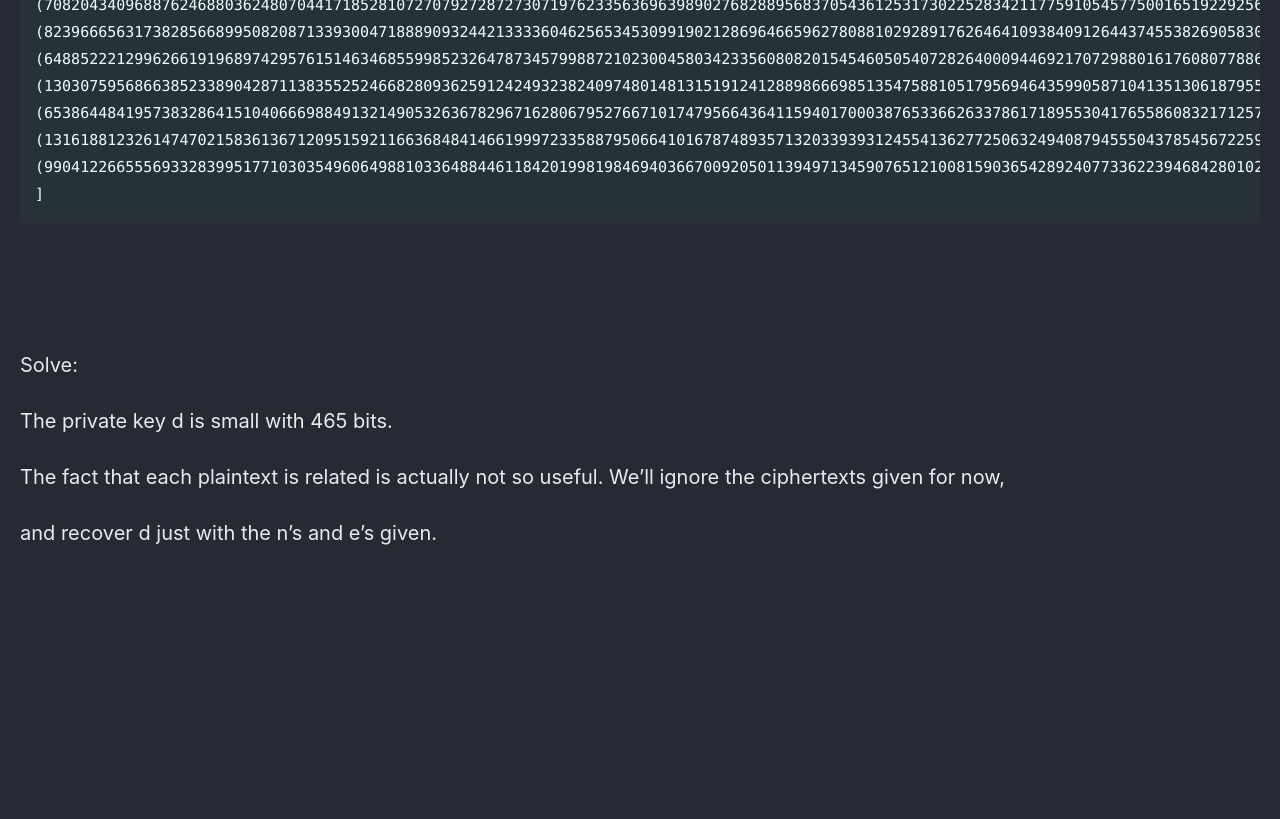
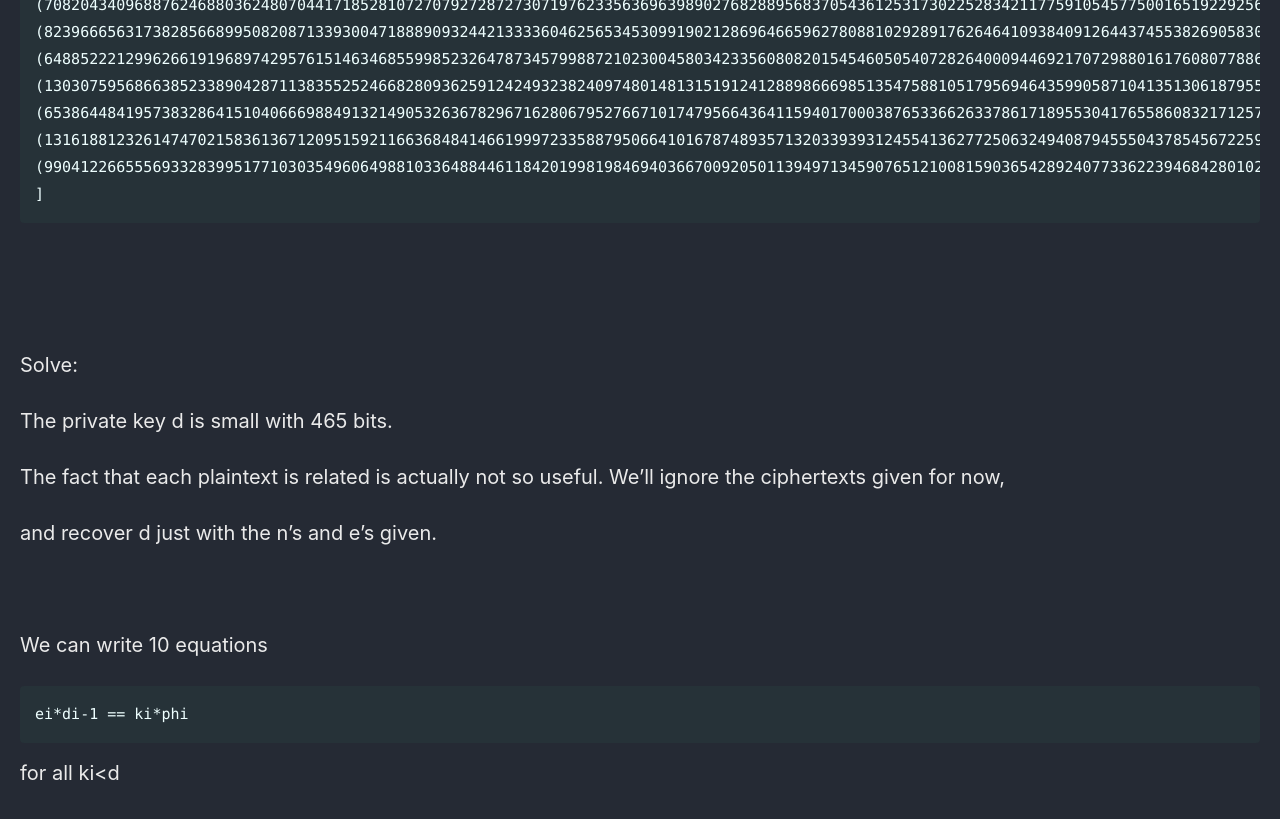
Before and after one commit to Connor-McCartney/Connor-McCartney.github.io, a Jekyll site: the page built from _pages/cryptography/other/Not-so-hard-RSA-HITCON-2019-Quals.md, in a window 1280 px wide and 900 px high, scrolled down 1170 px. Shown: the top 819 px of the window. Built offline with Jekyll 4.4.1, drawn with Linux system fonts in a browser that asks for light colours; cached includes are drawn as plain includes; before the commit the page ends 1830 px from its top, so only the background shows below that.

Commit message:
Update Not-so-hard-RSA-HITCON-2019-Quals.md

````diff
--- a/_pages/cryptography/other/Not-so-hard-RSA-HITCON-2019-Quals.md
+++ b/_pages/cryptography/other/Not-so-hard-RSA-HITCON-2019-Quals.md
@@ -66,3 +66,13 @@ The fact that each plaintext is related is actually not so useful. We'll ignore
 and recover d just with the n's and e's given.
 
 <br>
+
+We can write 10 equations
+
+```
+ei*di-1 == ki*phi
+```
+
+for all ki<d
+
+<br>
````
